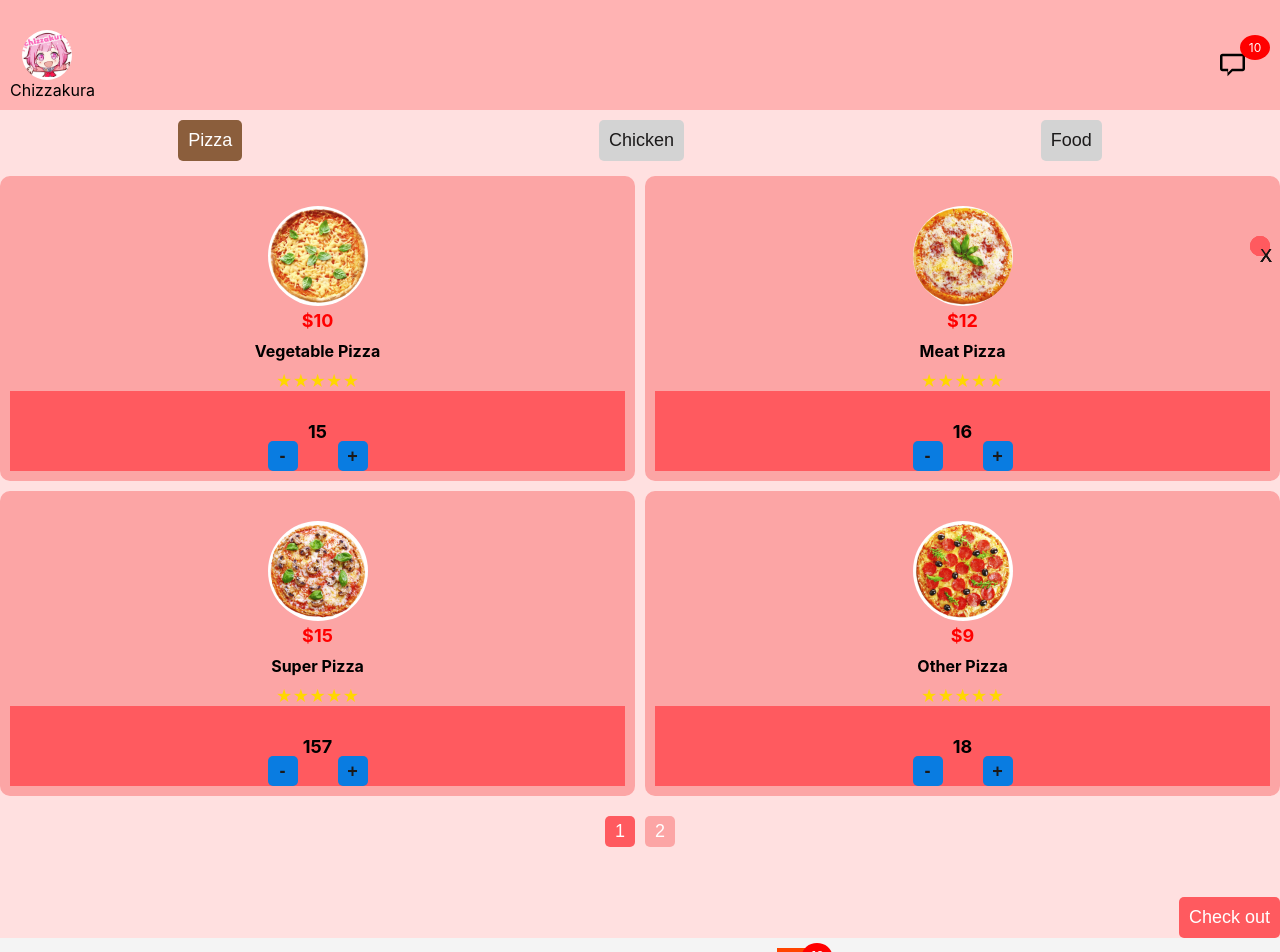
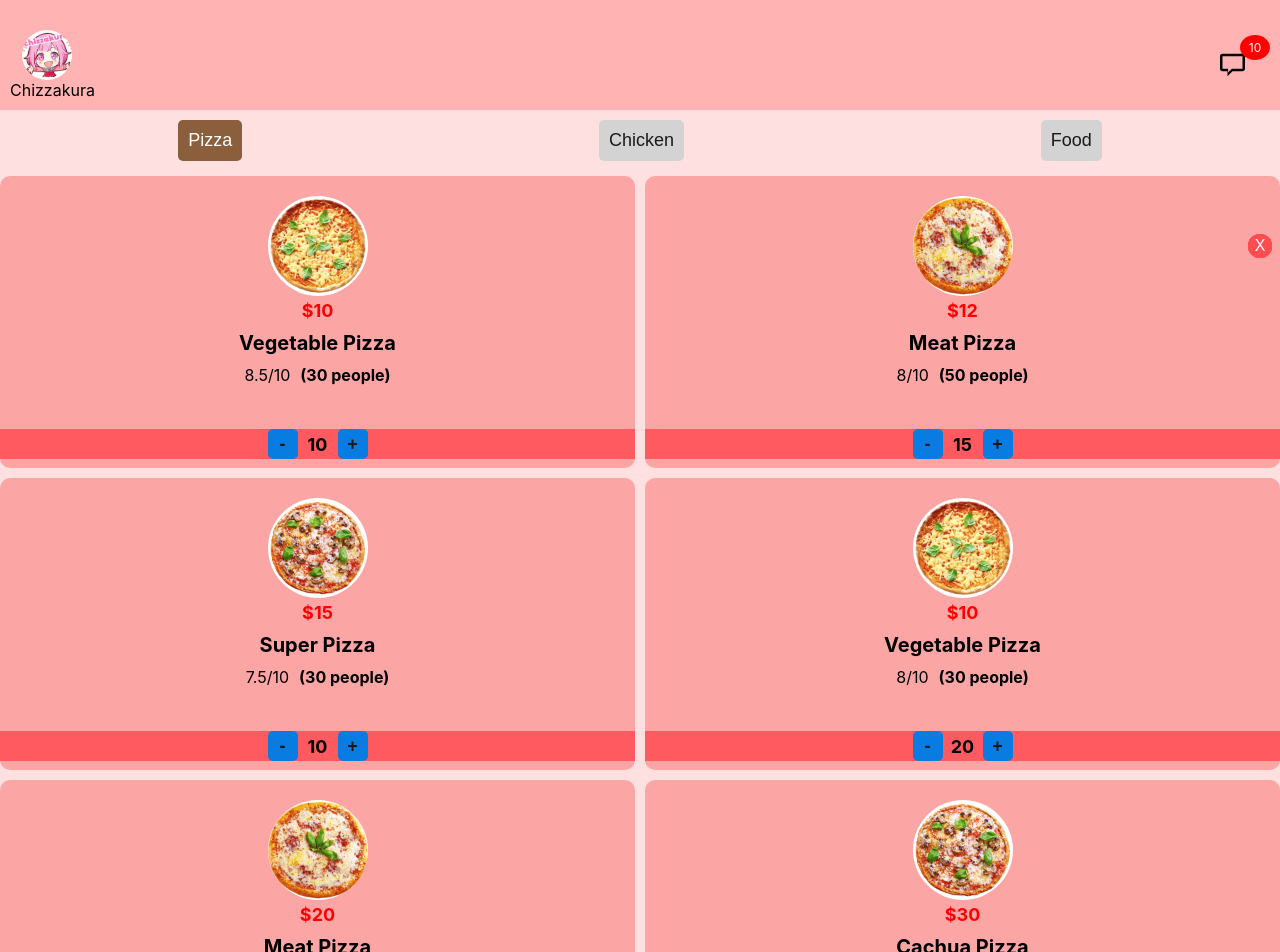
Before and after one commit to cusnaruto/chizzakura, a React (Create React App) app in the folder frontend/: page /cart in a window 1280 px wide. Shown: the top 952 px of the page. Built offline with nearby package versions, Linux system fonts and the light colour scheme.

Commit message:
Complete employee messaging and customer menu feature

```diff
--- a/frontend/src/pages/customer/MM_C_Menu.js
+++ b/frontend/src/pages/customer/MM_C_Menu.js
@@ -12,18 +12,24 @@ import pizzaImg4 from '../../assets/Image_C/product_3.1.jpg';
 
 // Sample data array
 const sampleItems = [
-    { id: 1, name: "Vegetable Pizza", price: 10, imageUrl: pizzaImg, category: 'Pizza' },
-    { id: 2, name: "Meat Pizza", price: 12, imageUrl: pizzaImg2, category: 'Pizza' },
-    { id: 3, name: "Super Pizza", price: 15, imageUrl: pizzaImg3, category: 'Pizza' },
-    { id: 4, name: "Other Pizza", price: 9, imageUrl: pizzaImg4, category: 'Pizza' },
-    { id: 5, name: 'Vegetable Pizza', price: 10, imageUrl: pizzaImg, category: 'Pizza' },
-    { id: 6, name: 'Meat Pizza', price: 20, imageUrl: pizzaImg2, category: 'Pizza' },
-    { id: 7, name: 'Cachua Pizza', price: 30, imageUrl: pizzaImg3, category: 'Pizza' },
-    { id: 8, name: 'Cheese Pizza', price: 10, imageUrl: pizzaImg4, category: 'Pizza' },
-    { id: 9, name: 'Chicken Wings', price: 12, imageUrl: pizzaImg, category: 'Chicken' },
-    { id: 10, name: 'Grilled Chicken', price: 15, imageUrl: pizzaImg2, category: 'Chicken' },
-    { id: 15, name: 'Pasta', price: 8, imageUrl: pizzaImg3, category: 'Food' },
-    { id: 16, name: 'Salad', price: 7, imageUrl: pizzaImg4, category: 'Food' },
+    { id: 1, name: "Vegetable Pizza", price: 10, imageUrl: pizzaImg, rate: 8.5, numberRate: 30, category: 'Pizza' },
+    { id: 2, name: "Meat Pizza", price: 12, imageUrl: pizzaImg2, rate: 8, numberRate: 50, category: 'Pizza' },
+    { id: 3, name: "Super Pizza", price: 15, imageUrl: pizzaImg3, rate: 7.5, numberRate: 30, category: 'Pizza' },
+    { id: 4, name: "Other Pizza", price: 9, imageUrl: pizzaImg4, rate: 6.5, numberRate: 50, category: 'Pizza' },
+    { id: 5, name: 'Vegetable Pizza', price: 10, imageUrl: pizzaImg, rate: 8, numberRate: 30, category: 'Pizza' },
+    { id: 6, name: 'Meat Pizza', price: 20, imageUrl: pizzaImg2, rate: 8, numberRate: 50, category: 'Pizza' },
+    { id: 7, name: 'Cachua Pizza', price: 30, imageUrl: pizzaImg3, rate: 6.5, numberRate: 30, category: 'Pizza' },
+    { id: 8, name: 'Cheese Pizza', price: 10, imageUrl: pizzaImg4, rate: 10, numberRate: 50, category: 'Pizza' },
+    { id: 9, name: 'Chicken Wings', price: 12, imageUrl: pizzaImg, rate: 6.5, numberRate: 30, category: 'Chicken' },
+    { id: 10, name: 'Grilled Chicken', price: 15, imageUrl: pizzaImg2, rate: 8, numberRate: 50, category: 'Chicken' },
+    { id: 15, name: 'Pasta', price: 8, imageUrl: pizzaImg3, rate: 6.5, numberRate: 100, category: 'Food' },
+    { id: 16, name: 'Salad', price: 7, imageUrl: pizzaImg4, rate: 8, numberRate: 30, category: 'Food' },
+    { id: 17, name: 'Only Chicken Food', price: 8, imageUrl: pizzaImg3, rate: 8, numberRate: 50, category: 'Chicken' },
+    { id: 18, name: 'Chicken Super Size', price: 7, imageUrl: pizzaImg4, rate: 6.5, numberRate: 50, category: 'Chicken' },
+    { id: 19, name: 'I dont know this food', price: 8, imageUrl: pizzaImg3, rate: 7, numberRate: 60, category: 'Food' },
+    { id: 20, name: 'Yasai', price: 7, imageUrl: pizzaImg4, rate: 6.5, numberRate: 70, category: 'Food' },
+    { id: 21, name: 'Nemui', price: 8, imageUrl: pizzaImg3, rate: 10, numberRate: 30, category: 'Food' },
+    { id: 22, name: 'Hasaki', price: 7, imageUrl: pizzaImg4, rate: 6.5, numberRate: 20, category: 'Food' },
 ];
 
 const MM_C_Menu = () => {
@@ -33,11 +39,15 @@ const MM_C_Menu = () => {
     const [category, setCategory] = useState('Pizza');
     const [items, setItems] = useState([]);
     const [ currentPage, setCurrentPage ] = useState(1);
-    const itemsPerPage = 4;
+    const itemsPerPage = 10;
 
     const handleCategoryChange = (newCategory) => {
         setCategory(newCategory);
         setCurrentPage(1);
+    };
+
+    const handleAddToCart = () => {
+        console.log("Add to cart");
     };
 
     useEffect(() => {
@@ -71,8 +81,16 @@ const MM_C_Menu = () => {
                         <div className={styles['product-info']}>
                             <span className={styles['product-price']}>${item.price}</span>
                             <h3 className={styles['product-name']}>{item.name}</h3>
-                            <div className={styles['product-rating']}>★★★★★</div>
-                            <button className={styles['add-to-cart-btn']}>Add to cart</button>
+                            <div className={styles['product-rating']}>
+                                <span className={styles['product-rate']}>{item.rate}/10</span>
+                                <span className={styles['product-number-rate']}>({item.numberRate} people)</span>
+                            </div>
+                            <button
+                                className={styles['add-to-cart-btn']}
+                                onClick={() => handleAddToCart()}
+                            >
+                                Add to cart
+                            </button>
                         </div>
                     </div>
                 ))}
--- a/frontend/src/pages/customer/OM_C_Cart.js
+++ b/frontend/src/pages/customer/OM_C_Cart.js
@@ -11,38 +11,53 @@ import pizzaImg3 from '../../assets/Image_C/product_2.3.jpg';
 import pizzaImg4 from '../../assets/Image_C/product_3.1.jpg';
 
 const sampleItems = [
-    { id: 1, name: "Vegetable Pizza", price: 10, quantity: 15, imageUrl: pizzaImg, category: 'Pizza' },
-    { id: 2, name: "Meat Pizza", price: 12, quantity: 16, imageUrl: pizzaImg2, category: 'Pizza' },
-    { id: 3, name: "Super Pizza", price: 15, quantity: 157, imageUrl: pizzaImg3, category: 'Pizza' },
-    { id: 4, name: "Other Pizza", price: 9, quantity: 18, imageUrl: pizzaImg4, category: 'Pizza' },
-    { id: 5, name: 'Vegetable Pizza', price: 10, quantity: 20, imageUrl: pizzaImg, category: 'Pizza' },
-    { id: 6, name: 'Meat Pizza', price: 20, quantity: 21, imageUrl: pizzaImg2, category: 'Pizza' },
-    { id: 7, name: 'Cachua Pizza', price: 30, quantity: 11, imageUrl: pizzaImg3, category: 'Pizza' },
-    { id: 8, name: 'Cheese Pizza', price: 10, quantity: 5, imageUrl: pizzaImg4, category: 'Pizza' },
-    { id: 9, name: 'Chicken Wings', price: 12, quantity: 60, imageUrl: pizzaImg, category: 'Chicken' },
-    { id: 10, name: 'Grilled Chicken', price: 15, quantity: 20, imageUrl: pizzaImg2, category: 'Chicken' },
-    { id: 15, name: 'Pasta', price: 8, quantity: 12, imageUrl: pizzaImg3, category: 'Food' },
-    { id: 16, name: 'Salad', price: 7, quantity: 1, imageUrl: pizzaImg4, category: 'Food' },
+    { id: 1, name: "Vegetable Pizza", price: 10, imageUrl: pizzaImg, rate: 8.5, numberRate: 30, quantity: 10, category: 'Pizza' },
+    { id: 2, name: "Meat Pizza", price: 12, imageUrl: pizzaImg2, rate: 8, numberRate: 50, quantity: 15, category: 'Pizza' },
+    { id: 3, name: "Super Pizza", price: 15, imageUrl: pizzaImg3, rate: 7.5, numberRate: 30, quantity: 10, category: 'Pizza' },
+    { id: 4, name: 'Vegetable Pizza', price: 10, imageUrl: pizzaImg, rate: 8, numberRate: 30, quantity: 20, category: 'Pizza' },
+    { id: 5, name: 'Meat Pizza', price: 20, imageUrl: pizzaImg2, rate: 8, numberRate: 50, quantity: 22, category: 'Pizza' },
+    { id: 6, name: 'Cachua Pizza', price: 30, imageUrl: pizzaImg3, rate: 6.5, numberRate: 30, quantity: 10, category: 'Pizza' },
+    { id: 7, name: 'Chicken Wings', price: 12, imageUrl: pizzaImg, rate: 6.5, numberRate: 30, quantity: 23, category: 'Chicken' },
+    { id: 8, name: 'Grilled Chicken', price: 15, imageUrl: pizzaImg2, rate: 8, numberRate: 50, quantity: 10, category: 'Chicken' },
+    { id: 9, name: 'Pasta', price: 8, imageUrl: pizzaImg3, rate: 6.5, numberRate: 100, quantity: 10, category: 'Food' },
+    { id: 10, name: 'Only Chicken Food', price: 8, imageUrl: pizzaImg3, rate: 8, numberRate: 50, quantity: 24, category: 'Chicken' },
+    { id: 11, name: 'Chicken Super Size', price: 7, imageUrl: pizzaImg4, rate: 6.5, numberRate: 50, quantity: 10, category: 'Chicken' },
+    { id: 12, name: 'I dont know this food', price: 8, imageUrl: pizzaImg3, rate: 7, numberRate: 60, quantity: 14, category: 'Food' },
+    { id: 13, name: 'Yasai', price: 7, imageUrl: pizzaImg4, rate: 6.5, numberRate: 70, quantity: 10, category: 'Food' },
+    { id: 14, name: 'Nemui', price: 8, imageUrl: pizzaImg3, rate: 10, numberRate: 30, quantity: 17, category: 'Food' },
+    { id: 15, name: 'Hasaki', price: 7, imageUrl: pizzaImg4, rate: 6.5, numberRate: 20, quantity: 10, category: 'Food' },
 ];
 
 const OM_C_Cart = () => {
 
     const navigate = useNavigate();
 
-    const onIncrement = () => {
-        console.log("Increment");
+    const onIncrement = (id) => {
+        setItems((prevItems) =>
+            prevItems.map((item) =>
+                item.id === id ? { ...item, quantity: item.quantity + 1 } : item
+            )
+        );
     };
-    const onDecrement = () => {
-        console.log("Decrement");
+
+    const onDecrement = (id) => {
+        setItems((prevItems) =>
+            prevItems.map((item) =>
+                item.id === id && item.quantity > 1
+                    ? { ...item, quantity: item.quantity - 1 }
+                    : item
+            )
+        );
     };
-    const onRemove = () => {
-        console.log("Remove");
+
+    const onRemove = (id) => {
+        setItems((prevItems) => prevItems.filter((item) => item.id !== id));
     };
 
     const [category, setCategory] = useState('Pizza');
     const [items, setItems] = useState([]);
     const [ currentPage, setCurrentPage ] = useState(1);
-    const itemsPerPage = 4;
+    const itemsPerPage = 10;
 
     const handleCategoryChange = (newCategory) => {
         setCategory(newCategory);
@@ -77,12 +92,15 @@ const OM_C_Cart = () => {
             <div className={`${styles['product-grid']} ${styles['product-sold']}`}>
                 {currentItems.map(item => (
                     <div className={styles['product-card']} key={item.id}>
-                        <button className={styles['remove-btn']} onClick={onRemove}>X</button>
+                        <button className={styles['remove-btn']} onClick={() => onRemove(item.id)}>X</button>
                         <img src={item.imageUrl} alt={item.name} className={styles['product-img']} />
                         <div className={styles['product-info']}>
                             <span className={styles['product-price']}>${item.price}</span>
                             <h3 className={styles['product-name']}>{item.name}</h3>
-                            <div className={styles['product-rating']}>★★★★★</div>
+                            <div className={styles['product-rating']}>
+                                <span className={styles['product-rate']}>{item.rate}/10</span>
+                                <span className={styles['product-number-rate']}>({item.numberRate} people)</span>
+                            </div>
                             <div className={styles['quantity-controls']}>
                                 <button onClick={onDecrement}>-</button>
                                 <span>{item.quantity}</span>
@@ -92,48 +110,6 @@ const OM_C_Cart = () => {
                     </div>
                 ))}
 
-                {/* <div className={styles['product-card']}>
-                    <button className={styles['remove-btn']} onClick={onRemove}>X</button>
-                    <img src={pizzaImg2} alt="Meat Pizza" className={styles['product-img']} />
-                    <div className={styles['product-info']}>
-                        <span className={styles['product-price']}>$12</span>
-                        <h3 className={styles['product-name']}>Meat Pizza</h3>
-                        <div className={styles['product-rating']}>★★★★★</div>
-                        <div className={styles['quantity-controls']}>
-                            <button onClick={onDecrement}>-</button>
-                            <span>10</span>
-                            <button onClick={onIncrement}>+</button>
-                        </div>
-                    </div>
-                </div>
-                <div className={styles['product-card']}>
-                    <button className={styles['remove-btn']} onClick={onRemove}>X</button>
-                    <img src={pizzaImg3} alt="Meat Pizza" className={styles['product-img']} />
-                    <div className={styles['product-info']}>
-                        <span className={styles['product-price']}>$12</span>
-                        <h3 className={styles['product-name']}>Meat Pizza</h3>
-                        <div className={styles['product-rating']}>★★★★★</div>
-                        <div className={styles['quantity-controls']}>
-                            <button onClick={onDecrement}>-</button>
-                            <span>5</span>
-                            <button onClick={onIncrement}>+</button>
-                        </div>
-                    </div>
-                </div>
-                <div className={styles['product-card']}>
-                    <button className={styles['remove-btn']} onClick={onRemove}>X</button>
-                    <img src={pizzaImg4} alt="Meat Pizza" className={styles['product-img']} />
-                    <div className={styles['product-info']}>
-                        <span className={styles['product-price']}>$12</span>
-                        <h3 className={styles['product-name']}>Meat Pizza</h3>
-                        <div className={styles['product-rating']}>★★★★★</div>
-                        <div className={styles['quantity-controls']}>
-                            <button onClick={onDecrement}>-</button>
-                            <span>4</span>
-                            <button onClick={onIncrement}>+</button>
-                        </div>
-                    </div>
-                </div> */}
             </div>
 
             {/* Phân trang */}
--- a/frontend/src/pages/employee/CI_E_Chat.js
+++ b/frontend/src/pages/employee/CI_E_Chat.js
@@ -34,15 +34,36 @@ const CI_E_Chat = () => {
     const [selectedChat, setSelectedChat] = useState(null);
     const [searchTerm, setSearchTerm] = useState('');
 
-    const chatData = [
-        { id: 'dk0z', name: 'dk0z', messages: messages1, setMessages: setMessages1 },
-        { id: 'Tuan', name: 'Tuan', messages: messages2, setMessages: setMessages2 },
-        { id: 'Duong', name: 'Duong', messages: messages3, setMessages: setMessages3 },
-    ];
+    const [chatData, setChatData] = useState([
+        { id: 'dk0z', name: 'dk0z', table: 1, seen: false, messages: messages1, setMessages: setMessages1 },
+        { id: 'Tuan', name: 'Tuan', table: 2, seen: false, messages: messages2, setMessages: setMessages2 },
+        { id: 'Duong', name: 'Duong', table: 3, seen: false, messages: messages3, setMessages: setMessages3 },
+    ]);
+
 
     const filteredChats = chatData.filter((chat) =>
         chat.name.toLowerCase().includes(searchTerm.toLowerCase())
     );
+
+    const handleSelectChat = (chatId) => {
+        setSelectedChat(chatId);
+
+        // Tìm đoạn chat được chọn
+        const chatIndex = chatData.findIndex((chat) => chat.id === chatId);
+
+        if (chatIndex !== -1 && !chatData[chatIndex].seen) {
+            const updatedChats = chatData.map((chat) =>
+                chat.id === chatId ? { ...chat, seen: true } : chat
+            );
+
+            // Cập nhật trạng thái cho từng nhóm tin nhắn
+            setMessages1([...messages1]);
+            setMessages2([...messages2]);
+            setMessages3([...messages3]);
+
+            setChatData(updatedChats);
+        }
+    };
 
     const handleSendMessage = (e) => {
         e.preventDefault();
@@ -74,12 +95,15 @@ const CI_E_Chat = () => {
                         {filteredChats.map((chat) => (
                             <li
                                 key={chat.id}
-                                className={`${styles.chatItem} ${selectedChat === chat.id ? styles.active : ''}`}
-                                onClick={() => setSelectedChat(chat.id)}
+                                onClick={() => handleSelectChat(chat.id)}
+                                className={`${styles.chatItem} ${selectedChat === chat.id ? styles.active : ''} ${chat.seen ? styles.seen : ''}`}
                             >
                                 <img src={imgC} alt="avatar" className={styles.avatar} />
                                 <div className={styles.chatInfo}>
-                                    <p className={styles.chatName}>{chat.name}</p>
+                                    <div className={styles.infoCus}>
+                                        <p className={styles.chatName}>{chat.name} - </p>
+                                        <span className={styles.table}>Table {chat.table}</span>
+                                    </div>
                                     <p className={styles.chatPreview}>
                                         {chat.messages[chat.messages.length - 1]?.content}
                                     </p>
--- a/frontend/src/styles/customer/CMenuPage.module.css
+++ b/frontend/src/styles/customer/CMenuPage.module.css
@@ -37,21 +37,20 @@
     position: relative;
     gap: 10px;
     width: auto;
-    /* width: 100vw; */
+    height: auto;
+}
+
+.product-card {
+    background-color: #fca5a5;
+    border-radius: 10px;
+    text-align: center;
+    height: 292px;
 }
 
 .product-info {
     display: flex;
     flex-direction: column;
     justify-content: center;
-    /* text-align: center; */
-}
-
-.product-card {
-    background-color: #fca5a5;
-    border-radius: 10px;
-    padding: 10px;
-    text-align: center;
 }
 
 .product-img {
@@ -67,12 +66,17 @@
 }
 
 .product-name {
-    font-size: 16px;
+    font-size: 20px;
     margin: 10px 0;
 }
 
-.product-rating {
-    color: gold;
+.product-rate {
+    margin-right: 10px;
+}
+
+.product-number-rate {
+    font-weight: bold;
+
 }
 
 .add-to-cart-btn {
@@ -130,15 +134,23 @@
 
 .remove-btn {
     position: absolute;
-    top: 10px;
-    right: 10px;
-    background-color: #ff5a5f;
-    color: rgb(22, 20, 20);
+    top: 8px;
+    right: 8px;
+    background-color: #ff4d4f;
+    color: #fff;
     border: none;
     border-radius: 50%;
-    width: 20px;
-    height: 20px;
+    width: 24px;
+    height: 24px;
+    font-size: 16px;
     cursor: pointer;
+    display: flex;
+    align-items: center;
+    justify-content: center;
+}
+
+.remove-btn:hover {
+    background-color: #ff7875;
 }
 
 
@@ -146,7 +158,7 @@
     display: flex;
     align-items: center;
     justify-content: center;
-    /* flex-direction: row; */
+    margin-top: 44px;
     gap: 5px;
     background-color: #ff5a5f;
 }
@@ -159,6 +171,7 @@
     display: flex;
     align-items: center;
     justify-content: center;
+    margin: 0;
     border: none;
     border-radius: 5px;
     color: #1b1a1a;
--- a/frontend/src/styles/employee/EChat.module.css
+++ b/frontend/src/styles/employee/EChat.module.css
@@ -35,8 +35,13 @@
     height: 50px;
     width: auto;
     margin-bottom: 10px;
+    margin-right: 5px;
     border-radius: 10px;
     background-color: #f8c1c1;
+}
+
+.seen {
+    background-color: #8bfa03;
 }
 
 .avatar {
@@ -50,13 +55,22 @@
     flex-grow: 1;
 }
 
+.infoCus {
+    display: flex;
+    align-items: center;
+    margin-bottom: 5px;
+}
+
 .chatName {
     font-weight: bold;
+    margin-right: 10px;
+    margin: 0;
 }
 
 .chatPreview {
     color: #555;
     font-size: 0.9em;
+    margin: 0;
 }
 
 .chatContent {
```
